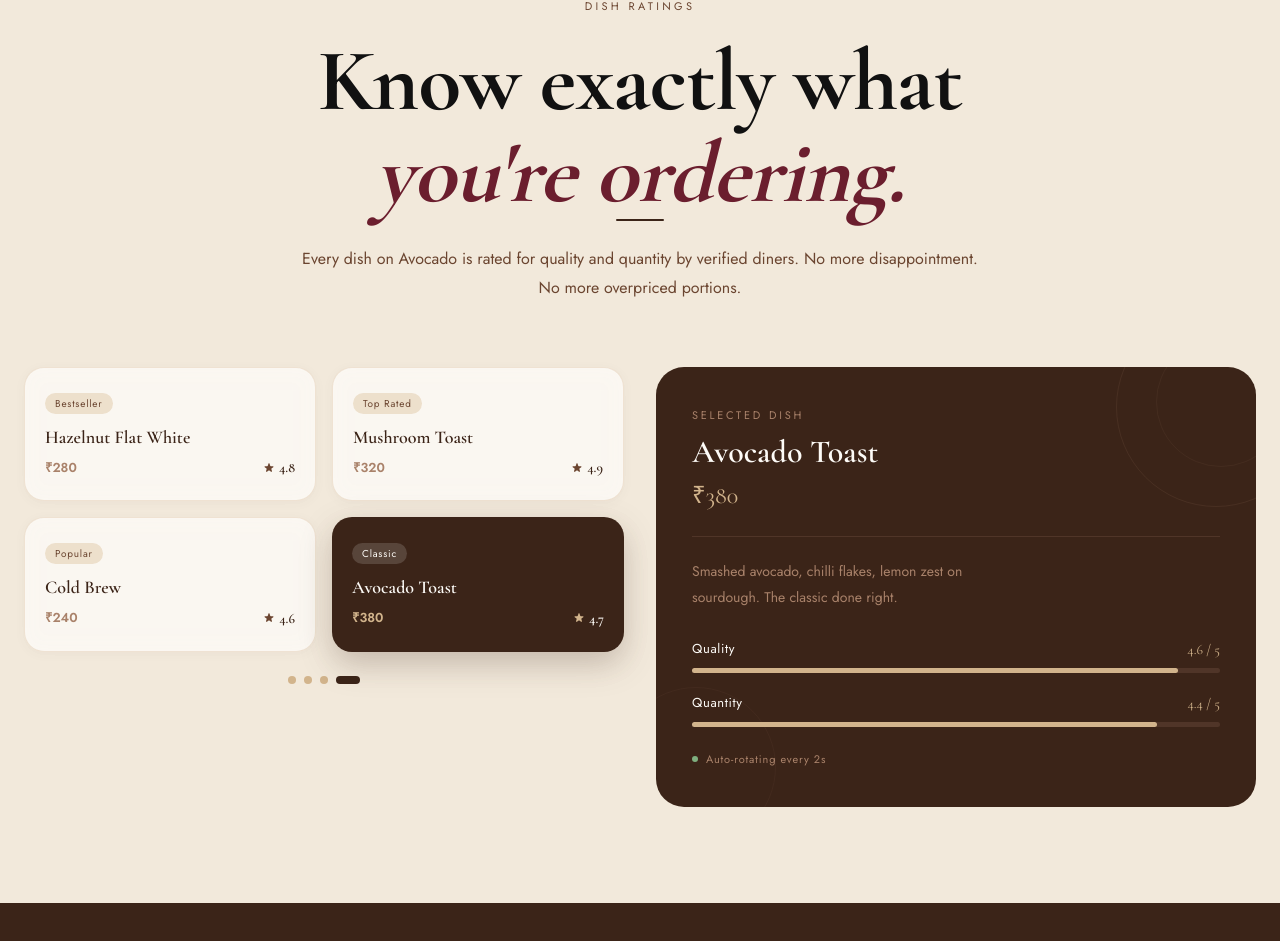
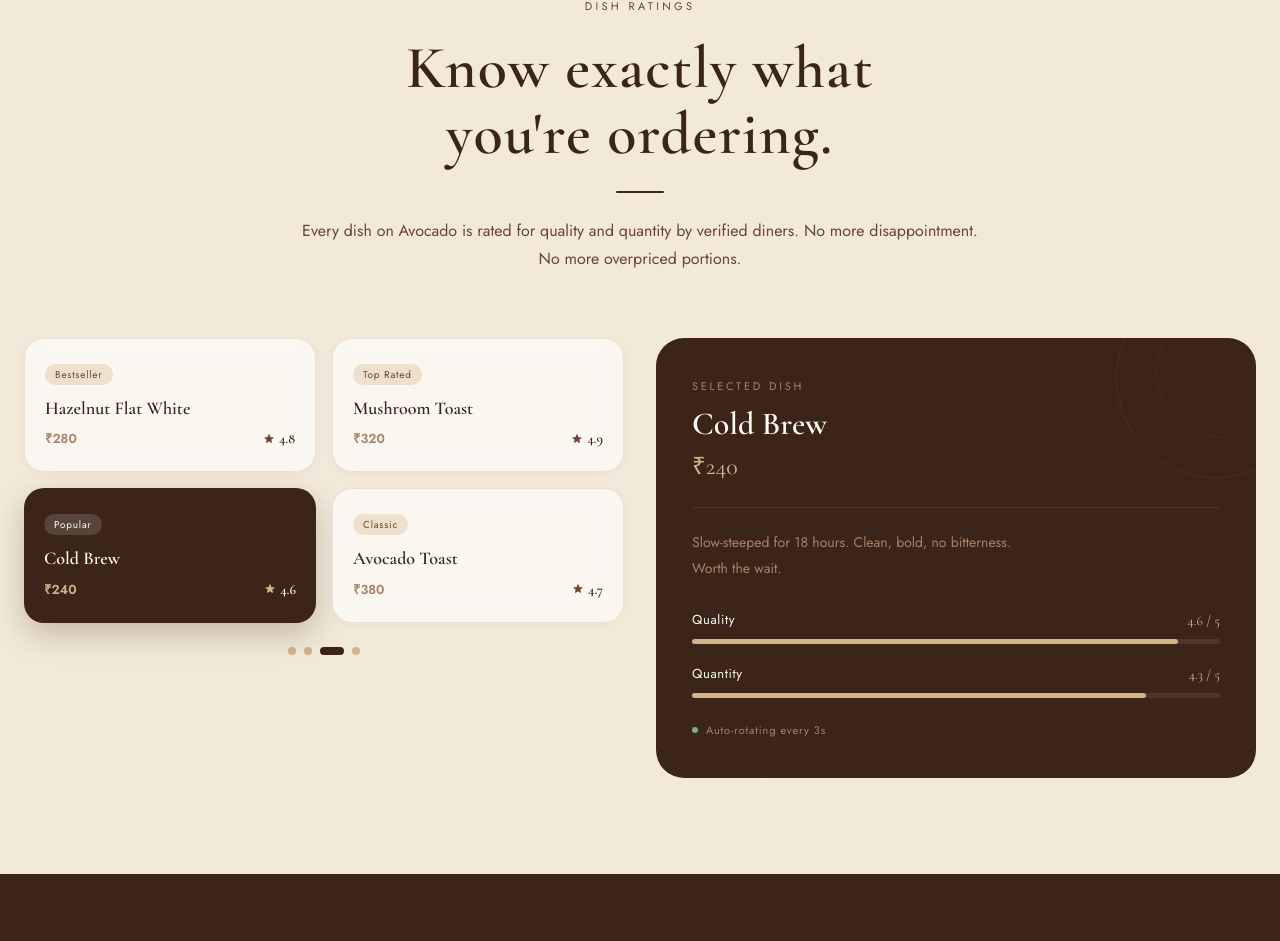
Before and after one commit to AravindakshayaS/avocado, a Next.js app: page / in a window 1280 px wide. Shown: the part 1734-2675 px from the top of the page. Built offline with nearby package versions, Linux system fonts and the light colour scheme.

Commit message:
Daily update

```diff
--- a/src/components/DishSection.js
+++ b/src/components/DishSection.js
@@ -10,7 +10,7 @@ const DISHES = [
   { name:"Avocado Toast",       price:380, rating:4.7, desc:"Smashed avocado, chilli flakes, lemon zest on sourdough. The classic done right.", quality:4.6, quantity:4.4, tag:"Classic" },
 ];
 
-const AUTO_INTERVAL = 2000; // ms between auto-rotations
+const AUTO_INTERVAL = 3000; // ms between auto-rotations
 
 export default function DishSection() {
   const [headRef, headIn] = useInView();
@@ -54,6 +54,7 @@ export default function DishSection() {
 
   return (
     <section
+      id="dish"
       style={{ background:"rgba(237,224,204,0.70)", backdropFilter:"blur(2px)", minHeight:"100vh", display:"flex", alignItems:"center" }}
       className="py-24">
       <div className="max-w-7xl mx-auto px-6 w-full">
@@ -63,32 +64,9 @@ export default function DishSection() {
           <p style={{ color:t.chocolateMid, fontFamily:t.fontBody, fontSize:11, letterSpacing:"0.3em", textTransform:"uppercase", marginBottom:20 }}>
             Dish Ratings
           </p>
-          <h2 style={{
-            fontFamily: t.fontHeading,
-            fontSize: "clamp(44px, 7vw, 88px)",
-            fontWeight: 700,
-            color: "#111111",
-            lineHeight: 1.05,
-            letterSpacing: "-0.01em",
-            margin: 0,
-          }}>
-            Know exactly what
+          <h2 style={{ color:t.chocolateDeep, fontFamily:t.fontDisplay, fontSize:"clamp(36px,5vw,60px)", fontWeight:600, letterSpacing:"0.02em", lineHeight:1.1, marginBottom:24 }}>
+            Know exactly what<br />you're ordering.
           </h2>
-
-          <h2 style={{
-            fontFamily: t.fontHeading,
-            fontSize: "clamp(44px, 7vw, 88px)",
-            fontWeight: 700,
-            color: "#6B1E2E",
-            fontStyle: "italic",
-            lineHeight: 1.05,
-            letterSpacing: "-0.01em",
-            margin: 0,
-          }}>
-            you're ordering.
-          </h2>
-
-
           <div style={{ width:48, height:2, background:t.chocolateDeep, borderRadius:2, margin:"0 auto 24px" }} />
           <p style={{ color:t.chocolateMid, fontFamily:t.fontBody, fontSize:16, lineHeight:1.8 }}>
             Every dish on Avocado is rated for quality and quantity by verified diners.
@@ -215,7 +193,7 @@ export default function DishSection() {
               <div style={{ marginTop:24, display:"flex", alignItems:"center", gap:8 }}>
                 <div style={{ width:6, height:6, borderRadius:"50%", background: paused ? t.beigeDark : "#7FAF7F", transition:"background 0.3s" }} />
                 <span style={{ color:t.chocolateLight, fontFamily:t.fontBody, fontSize:11, letterSpacing:"0.08em" }}>
-                  {paused ? "Paused — resuming shortly" : "Auto-rotating every 2s"}
+                  {paused ? "Paused — resuming shortly" : "Auto-rotating every 3s"}
                 </span>
               </div>
             </div>
```
